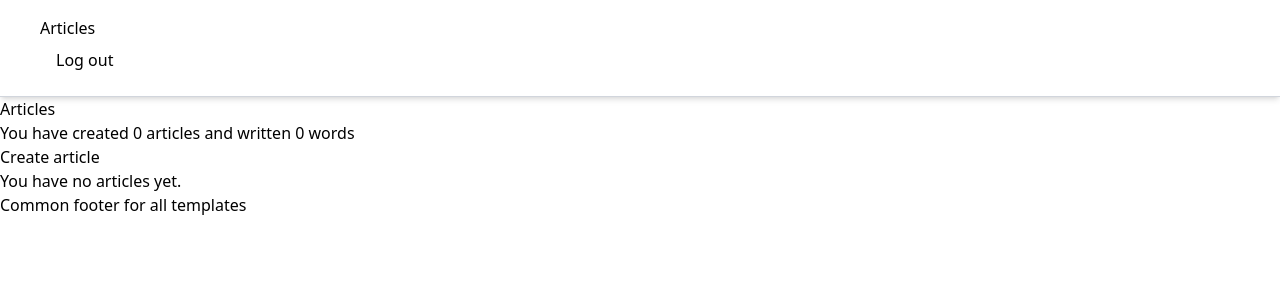
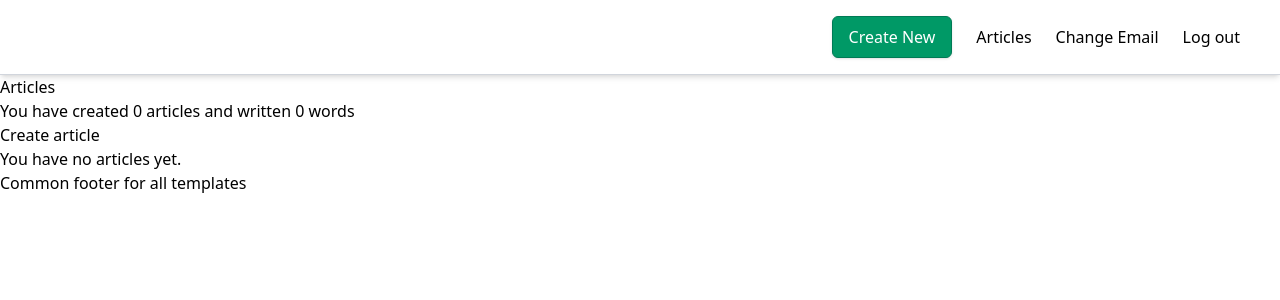
Before and after one commit to teguhsam/django-fullstack-webapp, a Django app: page /articles/ in a window 1280 px wide. Shown: the top 300 px of the page. Run offline with Django 5.2, Linux system fonts and the light colour scheme; a user stored in the database is signed in; data that the repository does not hold is empty; some libraries are stand-ins or nearby versions.

Commit message:
styling our navigation bar with TailwinCSS

```diff
--- a/static/output.css
+++ b/static/output.css
@@ -542,11 +542,29 @@
       max-width: 96rem;
     }
   }
+  .mx-auto {
+    margin-inline: auto;
+  }
   .block {
     display: block;
   }
+  .flex {
+    display: flex;
+  }
   .inline {
     display: inline;
+  }
+  .max-w-7xl {
+    max-width: var(--container-7xl);
+  }
+  .items-center {
+    align-items: center;
+  }
+  .justify-end {
+    justify-content: flex-end;
+  }
+  .gap-6 {
+    gap: calc(var(--spacing) * 6);
   }
   .border-b {
     border-bottom-style: var(--tw-border-style);
@@ -561,12 +579,23 @@
   .py-4 {
     padding-block: calc(var(--spacing) * 4);
   }
+  .text-sm {
+    font-size: var(--text-sm);
+    line-height: var(--tw-leading, var(--text-sm--line-height));
+  }
   .shadow-md {
     --tw-shadow: 0 4px 6px -1px var(--tw-shadow-color, rgb(0 0 0 / 0.1)), 0 2px 4px -2px var(--tw-shadow-color, rgb(0 0 0 / 0.1));
     box-shadow: var(--tw-inset-shadow), var(--tw-inset-ring-shadow), var(--tw-ring-offset-shadow), var(--tw-ring-shadow), var(--tw-shadow);
   }
   .filter {
     filter: var(--tw-blur,) var(--tw-brightness,) var(--tw-contrast,) var(--tw-grayscale,) var(--tw-hue-rotate,) var(--tw-invert,) var(--tw-saturate,) var(--tw-sepia,) var(--tw-drop-shadow,);
+  }
+  .hover\:underline {
+    &:hover {
+      @media (hover: hover) {
+        text-decoration-line: underline;
+      }
+    }
   }
 }
 .button {
--- a/templates/app/base.html
+++ b/templates/app/base.html
@@ -15,19 +15,28 @@
   </head>
   <body>
     <nav class="px-10 py-4 border-b border-gray-300 shadow-md">
-      <ul>
-        <li><a href="{% url 'home' %}">Articles</a></li>
-        <li>
+      <div class="flex justify-end items-center gap-6 max-w-7xl mx-auto">
         {% if user.is_authenticated %}
+        <a class="button primary" href="{% url 'create_article' %}"
+          >Create New</a
+        >
+        <a class="hover:underline" href="{% url 'home' %}">Articles</a>
+        <a class="hover:underline" href="{% url 'account_email' %}"
+          >Change Email</a
+        >
         <form method="POST" action="{% url 'account_logout' %}">
           {% csrf_token %}
-            <button class="button" type="submit">Log out</button>
+          <button class="hover:underline" type="submit">Log out</button>
         </form>
         {% else %}
-          <a class="button" href="{% url 'account_login' %}">Log In</a>
+        <a class="button secondary text-sm" href="{% url 'account_login' %}"
+          >Log In</a
+        >
+        <a class="button primary text-sm" href="{% url 'account_signup' %}"
+          >Sign Up</a
+        >
         {% endif %}
-        </li>
-      </ul>
+      </div>
     </nav>
     {% block content %} {% endblock content %}
     <footer>Common footer for all templates</footer>
```
Also changed, not shown: app/migrations/0007_alter_userprofile_managers.py (added). Lines whose indentation alone changed are shown as unchanged.
